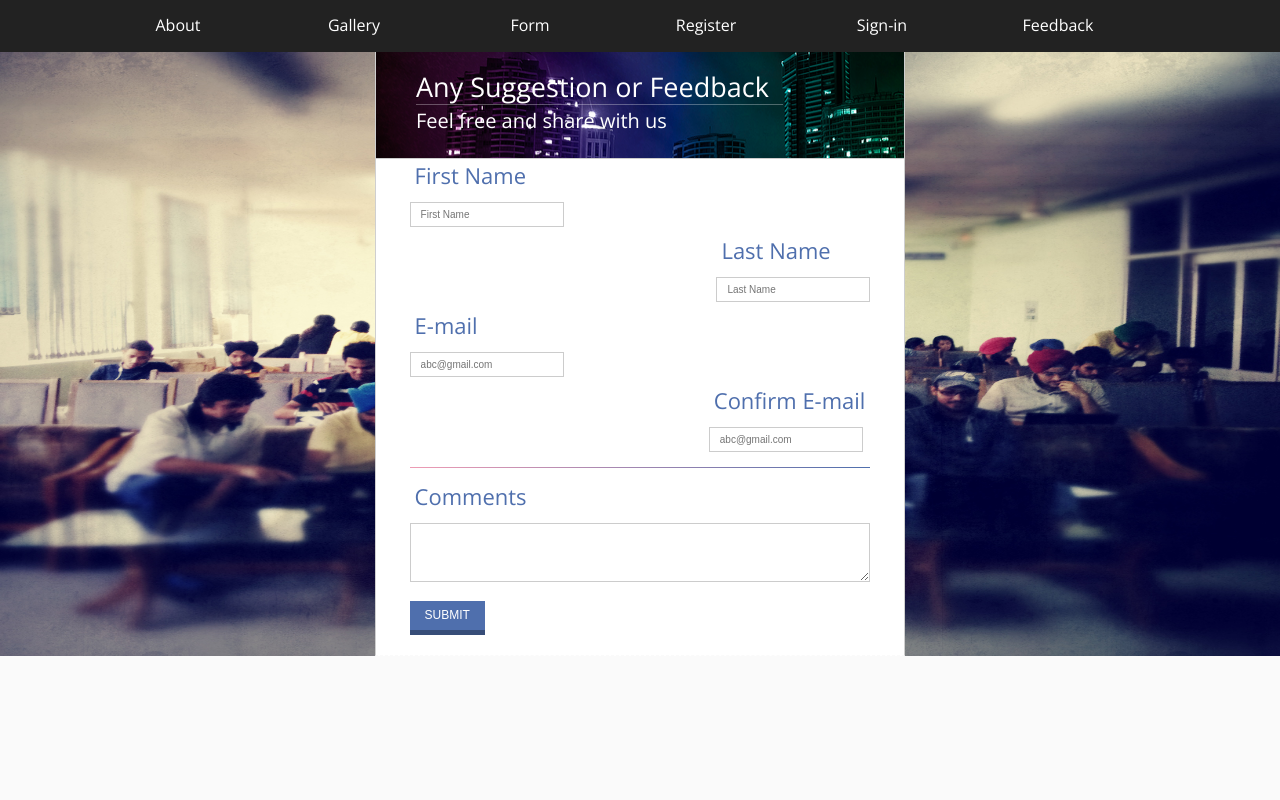
After one commit to deepakkumarsharma/Souvenir-2.0, a CodeIgniter app: page /index.php/home/feedback in a window 1280 px wide. The commit adds this page. Run offline with CodeIgniter, Linux system fonts and the light colour scheme.

Commit message:
New page added

```diff
--- a/application/controllers/home.php
+++ b/application/controllers/home.php
@@ -3,6 +3,13 @@
 class Home extends CI_Controller {
 	public function index()
 	{
-		$this->load->view('Home/home.html');
+		$this->load->helper('url');
+		$this->load->view('Home/home.php');
+		$this->load->view('Home/header.php');
+	}
+	public function feedback(){
+		$this->load->helper('url');
+		$this->load->view('Feedback/feedback.php');
+		$this->load->view('Home/header.php');
 	}
 }
--- /dev/null
+++ b/application/views/Feedback/feedback.php
@@ -0,0 +1,71 @@
+<html>
+<head>
+    <title>Feedback Form</title>
+    <meta charset="utf-8">
+    <meta name="viewport" content="width=device-width, initial-scale=1.0">
+    <link href="<?php echo base_url();?>application/views/Feedback/stylesheets/screen.css" media="screen, projection" rel="stylesheet" type="text/css">
+</head>
+<body>
+
+<div class="background">
+    <div class="container">
+        <div class="header">
+            <h1 class="h_1">Any Suggestion or Feedback &nbsp;</h1>
+            <h2 class="h_2">Feel free and share with us</h2>
+        </div>
+
+        <div class="body">
+            <form class="form">
+                <ul class="ul">
+                    <!-- First name left side -->
+                    <li>
+                        <p class="side_left">
+                            <label for="first_name">First Name</label>
+                            <input type="text" name="first_name" placeholder="First Name" />
+                        </p>
+                    <!-- Last name on right side -->
+                    </li>
+                    <li>
+                        <p class="side_right">
+                            <label for="last_name">Last Name</label>
+                            <input type="text" name="last_name" placeholder="Last Name" />
+                        </p>
+                    </li>
+                    <!-- Email -->
+                    <li>
+                        <p class="email">
+                            <label for="email">E-mail</label>
+                            <input type="email" name="email" placeholder="abc@gmail.com" />
+                        </p>
+                    </li>
+
+                    <!-- Confirm Email -->
+                    <li>
+                        <p class="confirmEmail">
+                            <label for="email">Confirm E-mail</label>
+                            <input type="email" name="email" placeholder="abc@gmail.com" />
+                        </p>
+                    </li>
+
+                    <!-- Seperator -->
+                    <li>
+                        <div class="Seperator">
+                        </div>
+                    </li>
+                    <!-- Comment box -->
+                        <li>
+                            <label for="comments">Comments</label>
+                            <textarea cols="46" rows="3" name="comments"></textarea>
+                        </li>
+                    <!-- Submit button -->
+                        <li>
+                            <input class="btn btn-submit" type="submit" value="Submit" />
+                        </li>
+                    </li>
+                </ul><!-- ul over -->
+            </form><!-- Form over -->
+        </div>
+</div>
+</div>
+</body>
+</html>
--- /dev/null
+++ b/application/views/Feedback/sass/ie.scss
@@ -0,0 +1,5 @@
+/* Welcome to Compass. Use this file to write IE specific override styles.
+ * Import this file using the following HTML or equivalent:
+ * <!--[if IE]>
+ *   <link href="/stylesheets/ie.css" media="screen, projection" rel="stylesheet" type="text/css" />
+ * <![endif]--> */
--- /dev/null
+++ b/application/views/Feedback/sass/print.scss
@@ -0,0 +1,3 @@
+/* Welcome to Compass. Use this file to define print styles.
+ * Import this file using the following HTML or equivalent:
+ * <link href="/stylesheets/print.css" media="print" rel="stylesheet" type="text/css" /> */
--- /dev/null
+++ b/application/views/Feedback/sass/screen.scss
@@ -0,0 +1,179 @@
+/* Welcome to Compass.
+ * In this file you should write your main styles. (or centralize your imports)
+ * Import this file using the following HTML or equivalent:
+ * <link href="/stylesheets/screen.css" media="screen, projection" rel="stylesheet" type="text/css" /> */
+
+@import "compass/reset";
+@import "compass/css3";
+@import "compass/css3/transition";
+@import "compass/css3/transform";
+@import url(http://fonts.googleapis.com/css?family=Open+Sans:400,400italic,800,300);
+
+/***** Mixins ******/
+
+@mixin breakpoint($point) {
+    @if $point == small {
+        @media  only screen
+            and (max-width: 600px)  {@content;}
+}
+@else if $point == medium {
+    @media only screen
+        and (max-width: 820px) { @content; }
+}
+@else if $point == larger {
+    @media only screen
+        and (max-width: 1100px)  { @content; }
+  }
+}
+
+@mixin btn($color) {
+  background-color: $color;
+  border-bottom-color: darken($color, 15%);
+  &:hover {
+      background-color: lighten($color, 5%);
+    }
+}
+
+/******** Colors ************/
+
+$white: #fff;
+$grey: #ccc;
+$dark_grey: #555;
+$blue: #4f6fad;
+$pink: #ee9cb4;
+
+/******** Colors End *******/
+
+/******** Sass Begins *******/
+
+
+.background {
+    background-image: url(tasveer/fdform.JPG);
+    background-repeat: no-repeat;
+    background-position: absolute;
+    background-size: 100% 100%;
+}
+
+.container {
+    max-width: 530px;
+    min-width: 324px;
+    height: auto;
+    margin: 50px auto 0;
+    background-color: $white;
+    border: 1px solid lighten($grey, 1%);
+    border-bottom: 3px solid $grey;
+}
+
+.header {
+    padding: 1.4em 2.5em;
+    border-bottom: 1px solid $grey;
+    background: url(tasveer/fdcover.png) left -80px;
+    color: $white;
+        .h_1 {
+            display: inline-block;
+            font-weight: 100;
+            font-size: 2.7rem;
+            border-bottom: 1px solid hsla(100%, 100%, 100%, 0.3);
+            margin: 0 0 0.1rem 0;
+            padding: 0 0 0.4rem 0;
+        }
+        .h_2 {
+            font-size: 2.0rem;
+            margin: 0.5rem 0 0.4rem 0;
+        }
+}
+
+.body {
+    width: 100%;
+    height: auto;
+    margin: 0 0 1em 0;
+    padding: 0 2.1em;
+        .form {
+            width: 100%;
+            display: block;
+                .ul {
+                    margin: 0;
+                    padding: 0;
+                    list-style: none;
+                        li {
+                            margin: 0 0 0.25em 0;
+                            clear: both;
+                            display: inline-block;
+                            width: 100%;
+                        }
+
+                        .side_left {
+                            margin: 0;
+                            padding: 0;
+                            float: left;
+                        }
+
+                        .side_right {
+                            margin: 0;
+                            padding: 0;
+                            float: right;
+                        }
+
+                        .Seperator {
+                            margin: 0.5em 0 0.5em 0;
+                            border: 0;
+                            height: 1px;
+                            width: 100%;
+                            display: block;
+                            background-color: $blue;
+                            background-image: linear-gradient(to right, $pink, $blue);
+                        }
+
+                        .email {
+                            margin: 0;
+                            padding: 0;
+                            float: left;
+                        }
+
+                        .confirmEmail {
+                            margin: 0;
+                            padding: 0;
+                            float: right;
+                        }
+
+                        label {
+                            padding: 5px 5px;
+                            display: block;
+                            margin: 0 0 0.5em 0;
+                            color: $blue;
+                            font-size: 2.2rem;
+                        }
+
+                        input {
+                            margin: 0 0 0.3rem 0;
+                            border: 1px solid $grey;
+                            padding: 6px 10px;
+                            color: $dark_grey;
+                            font-size: 1rem;
+                        }
+
+                        textarea {
+                            border: 1px solid $grey;
+                            padding: 6px 10px;
+                            width: 100%;
+                            color: $dark_grey;
+                        }
+
+                        .btn {
+                            font-size: 1.2rem;
+                            display: inline-block;
+                            padding: 0.74rem 1.5rem;
+                            margin: 1.5rem 0 0;
+                            color: $white;
+                            border-width: 0 0 0 0;
+                            border-bottom: 5px solid;
+                            text-transform: uppercase;
+                            @include btn(darken($grey, 10%));
+                            &.btn-submit {
+                            @include btn($blue);
+                          }
+}
+
+                }
+        }
+}
--- /dev/null
+++ b/application/views/Feedback/stylesheets/ie.css
@@ -0,0 +1,5 @@
+/* Welcome to Compass. Use this file to write IE specific override styles.
+ * Import this file using the following HTML or equivalent:
+ * <!--[if IE]>
+ *   <link href="/stylesheets/ie.css" media="screen, projection" rel="stylesheet" type="text/css" />
+ * <![endif]--> */
--- /dev/null
+++ b/application/views/Feedback/stylesheets/print.css
@@ -0,0 +1,3 @@
+/* Welcome to Compass. Use this file to define print styles.
+ * Import this file using the following HTML or equivalent:
+ * <link href="/stylesheets/print.css" media="print" rel="stylesheet" type="text/css" /> */
--- /dev/null
+++ b/application/views/Feedback/stylesheets/screen.css
@@ -0,0 +1,223 @@
+/* Welcome to Compass.
+ * In this file you should write your main styles. (or centralize your imports)
+ * Import this file using the following HTML or equivalent:
+ * <link href="/stylesheets/screen.css" media="screen, projection" rel="stylesheet" type="text/css" /> */
+@import url(http://fonts.googleapis.com/css?family=Open+Sans:400,400italic,800,300);
+/* line 17, ../../../../../../lib/gems/1.8/gems/compass-0.12.6/frameworks/compass/stylesheets/compass/reset/_utilities.scss */
+html, body, div, span, applet, object, iframe,
+h1, h2, h3, h4, h5, h6, p, blockquote, pre,
+a, abbr, acronym, address, big, cite, code,
+del, dfn, em, img, ins, kbd, q, s, samp,
+small, strike, strong, sub, sup, tt, var,
+b, u, i, center,
+dl, dt, dd, ol, ul, li,
+fieldset, form, label, legend,
+table, caption, tbody, tfoot, thead, tr, th, td,
+article, aside, canvas, details, embed,
+figure, figcaption, footer, header, hgroup,
+menu, nav, output, ruby, section, summary,
+time, mark, audio, video {
+  margin: 0;
+  padding: 0;
+  border: 0;
+  font: inherit;
+  font-size: 100%;
+  vertical-align: baseline;
+}
+
+/* line 22, ../../../../../../lib/gems/1.8/gems/compass-0.12.6/frameworks/compass/stylesheets/compass/reset/_utilities.scss */
+html {
+  line-height: 1;
+}
+
+/* line 24, ../../../../../../lib/gems/1.8/gems/compass-0.12.6/frameworks/compass/stylesheets/compass/reset/_utilities.scss */
+ol, ul {
+  list-style: none;
+}
+
+/* line 26, ../../../../../../lib/gems/1.8/gems/compass-0.12.6/frameworks/compass/stylesheets/compass/reset/_utilities.scss */
+table {
+  border-collapse: collapse;
+  border-spacing: 0;
+}
+
+/* line 28, ../../../../../../lib/gems/1.8/gems/compass-0.12.6/frameworks/compass/stylesheets/compass/reset/_utilities.scss */
+caption, th, td {
+  text-align: left;
+  font-weight: normal;
+  vertical-align: middle;
+}
+
+/* line 30, ../../../../../../lib/gems/1.8/gems/compass-0.12.6/frameworks/compass/stylesheets/compass/reset/_utilities.scss */
+q, blockquote {
+  quotes: none;
+}
+/* line 103, ../../../../../../lib/gems/1.8/gems/compass-0.12.6/frameworks/compass/stylesheets/compass/reset/_utilities.scss */
+q:before, q:after, blockquote:before, blockquote:after {
+  content: "";
+  content: none;
+}
+
+/* line 32, ../../../../../../lib/gems/1.8/gems/compass-0.12.6/frameworks/compass/stylesheets/compass/reset/_utilities.scss */
+a img {
+  border: none;
+}
+
+/* line 116, ../../../../../../lib/gems/1.8/gems/compass-0.12.6/frameworks/compass/stylesheets/compass/reset/_utilities.scss */
+article, aside, details, figcaption, figure, footer, header, hgroup, menu, nav, section, summary {
+  display: block;
+}
+
+/***** Mixins ******/
+/******** Colors ************/
+/******** Colors End *******/
+/******** Sass Begins *******/
+/* line 50, ../sass/screen.scss */
+.background {
+  background-image: url(tasveer/fdform.JPG);
+  background-repeat: no-repeat;
+  background-position: absolute;
+  background-size: 100% 100%;
+}
+
+/* line 57, ../sass/screen.scss */
+.container {
+  max-width: 530px;
+  min-width: 324px;
+  height: auto;
+  margin: 50px auto 0;
+  background-color: white;
+  border: 1px solid #cfcfcf;
+  border-bottom: 3px solid #cccccc;
+}
+
+/* line 67, ../sass/screen.scss */
+.header {
+  padding: 1.4em 2.5em;
+  border-bottom: 1px solid #cccccc;
+  background: url(tasveer/fdcover.png) left -80px;
+  color: white;
+}
+/* line 72, ../sass/screen.scss */
+.header .h_1 {
+  display: inline-block;
+  font-weight: 100;
+  font-size: 2.7rem;
+  border-bottom: 1px solid rgba(255, 255, 255, 0.3);
+  margin: 0 0 0.1rem 0;
+  padding: 0 0 0.4rem 0;
+}
+/* line 80, ../sass/screen.scss */
+.header .h_2 {
+  font-size: 2.0rem;
+  margin: 0.5rem 0 0.4rem 0;
+}
+
+/* line 86, ../sass/screen.scss */
+.body {
+  width: 100%;
+  height: auto;
+  margin: 0 0 1em 0;
+  padding: 0 2.1em;
+}
+/* line 91, ../sass/screen.scss */
+.body .form {
+  width: 100%;
+  display: block;
+}
+/* line 94, ../sass/screen.scss */
+.body .form .ul {
+  margin: 0;
+  padding: 0;
+  list-style: none;
+}
+/* line 98, ../sass/screen.scss */
+.body .form .ul li {
+  margin: 0 0 0.25em 0;
+  clear: both;
+  display: inline-block;
+  width: 100%;
+}
+/* line 105, ../sass/screen.scss */
+.body .form .ul .side_left {
+  margin: 0;
+  padding: 0;
+  float: left;
+}
+/* line 111, ../sass/screen.scss */
+.body .form .ul .side_right {
+  margin: 0;
+  padding: 0;
+  float: right;
+}
+/* line 117, ../sass/screen.scss */
+.body .form .ul .Seperator {
+  margin: 0.5em 0 0.5em 0;
+  border: 0;
+  height: 1px;
+  width: 100%;
+  display: block;
+  background-color: #4f6fad;
+  background-image: linear-gradient(to right, #ee9cb4, #4f6fad);
+}
+/* line 127, ../sass/screen.scss */
+.body .form .ul .email {
+  margin: 0;
+  padding: 0;
+  float: left;
+}
+/* line 133, ../sass/screen.scss */
+.body .form .ul .confirmEmail {
+  margin: 0;
+  padding: 0;
+  float: right;
+}
+/* line 139, ../sass/screen.scss */
+.body .form .ul label {
+  padding: 5px 5px;
+  display: block;
+  margin: 0 0 0.5em 0;
+  color: #4f6fad;
+  font-size: 2.2rem;
+}
+/* line 147, ../sass/screen.scss */
+.body .form .ul input {
+  margin: 0 0 0.3rem 0;
+  border: 1px solid #cccccc;
+  padding: 6px 10px;
+  color: #555555;
+  font-size: 1rem;
+}
+/* line 155, ../sass/screen.scss */
+.body .form .ul textarea {
+  border: 1px solid #cccccc;
+  padding: 6px 10px;
+  width: 100%;
+  color: #555555;
+}
+/* line 162, ../sass/screen.scss */
+.body .form .ul .btn {
+  font-size: 1.2rem;
+  display: inline-block;
+  padding: 0.74rem 1.5rem;
+  margin: 1.5rem 0 0;
+  color: white;
+  border-width: 0 0 0 0;
+  border-bottom: 5px solid;
+  text-transform: uppercase;
+  background-color: #b3b3b3;
+  border-bottom-color: #8c8c8c;
+}
+/* line 32, ../sass/screen.scss */
+.body .form .ul .btn:hover {
+  background-color: #bfbfbf;
+}
+/* line 172, ../sass/screen.scss */
+.body .form .ul .btn.btn-submit {
+  background-color: #4f6fad;
+  border-bottom-color: #374d78;
+}
+/* line 32, ../sass/screen.scss */
+.body .form .ul .btn.btn-submit:hover {
+  background-color: #5f7db6;
+}
--- /dev/null
+++ b/application/views/Home/header.php
@@ -0,0 +1,44 @@
+<html>
+<head>
+	<title></title>
+	<meta charset="utf-8">
+	<meta name="viewport" content="width=device-width, initial-scale=1.0">
+	<link href="<?php echo base_url();?>application/views/Home/stylesheets/screen.css" media="screen,projection" rel="stylesheet" type="text/css">
+	<link rel="stylesheet" type="text/css" href="<?php echo base_url();?>application/views/Home/stylesheets/mobileView.css" />
+	<script src="<?php echo base_url();?>application/views/Home/js/modernizr.custom.js"></script>
+</head>
+<body>
+	<!-- Header start -->
+	<header class="head" id="header">
+		<nav class="navbar" id="main_nav">
+		<ul class="unlist" id="unoderedlist">
+			<li><a href="<?php echo base_url();?>index.php/home">About</a></li>
+			<li><a href>Gallery</a></li>
+			<li><a href>Form</a></li>
+			<li><a href>Register</a></li>
+			<li><a href>Sign-in</a></li>
+			<li><a href="<?php echo base_url();?>index.php/home/feedback">Feedback</a></li>
+		</ul>
+		<nav id="bt-menu" class="bt-menu">
+		<a href="#" class="bt-menu-trigger"><span>Menu</span></a>
+			<ul class="unlist1">
+				<li><a href="<?php echo base_url();?>index.php/home">About</a></li>
+				<li><a href="#">Gallery</a></li>
+				<li><a href="#">Form</a></li>
+				<li><a href="#">Register</a></li>
+				<li><a href="#">Sign-in</a></li>
+				<li><a href="<?php echo base_url();?>index.php/home/feedback">Feedback</a></li>
+			</ul>
+			<ul>
+				<li><a href="" class="bt-icon icon-gplus">Google+</a></li>
+				<li><a href="" class="bt-icon icon-facebook">Facebook</a></li>
+			</ul>
+		</nav>
+		</nav>
+	</header>
+</div>  <!-- Container Over  -->
+</body>
+<!-- Script files for mobile view  -->
+ <script src="<?php echo base_url();?>application/views/Home/js/classie.js"></script>
+ <script src="<?php echo base_url();?>application/views/Home/js/borderMenu.js"></script>
+</html>
--- a/application/views/Home/sass/screen.scss
+++ b/application/views/Home/sass/screen.scss
@@ -155,11 +155,6 @@ body
 
 .slide1 {
     min-height:600px;
-    background: linear-gradient(135deg, rgba(0,0,255,0.88) 0%,rgba(205,67,100,0.89) 100%);
-    background-repeat: repeat, repeat, no-repeat;
-    background-position: center center;
-    -webkit-background-size: 100%, 15%, cover;
-    background-size: 100%, 15%, cover;
     border-bottom:1px dashed $white;
 }
 
@@ -173,4 +168,9 @@ body
     border-bottom:1px dashed $white;
 }
 
+.slide3 {
+    min-height:600px;
+    border-bottom:1px dashed $white;
+}
+
 /****** SLIDE 2 OVER*********/
--- a/application/views/Home/stylesheets/screen.css
+++ b/application/views/Home/stylesheets/screen.css
@@ -222,20 +222,21 @@ body {
 /* line 156, ../sass/screen.scss */
 .slide1 {
   min-height: 600px;
-  background: linear-gradient(135deg, rgba(0, 0, 255, 0.88) 0%, rgba(205, 67, 100, 0.89) 100%);
-  background-repeat: repeat, repeat, no-repeat;
-  background-position: center center;
-  -webkit-background-size: 100%, 15%, cover;
-  background-size: 100%, 15%, cover;
   border-bottom: 1px dashed #fafafa;
 }
 
 /****** SLIDE 1 OVER *********/
 /****** SLIDE 2 *********/
-/* line 171, ../sass/screen.scss */
+/* line 166, ../sass/screen.scss */
 .slide2 {
   min-height: 600px;
   border-bottom: 1px dashed #fafafa;
 }
 
+/* line 171, ../sass/screen.scss */
+.slide3 {
+  min-height: 600px;
+  border-bottom: 1px dashed #fafafa;
+}
+
 /****** SLIDE 2 OVER*********/
```
Also changed, not shown: application/views/Home/home.php (added, +35 -0 lines), application/views/Feedback/stylesheets/tasveer/fdcover.png (added), application/views/Feedback/stylesheets/tasveer/fdform.JPG (added), 1 other file.
